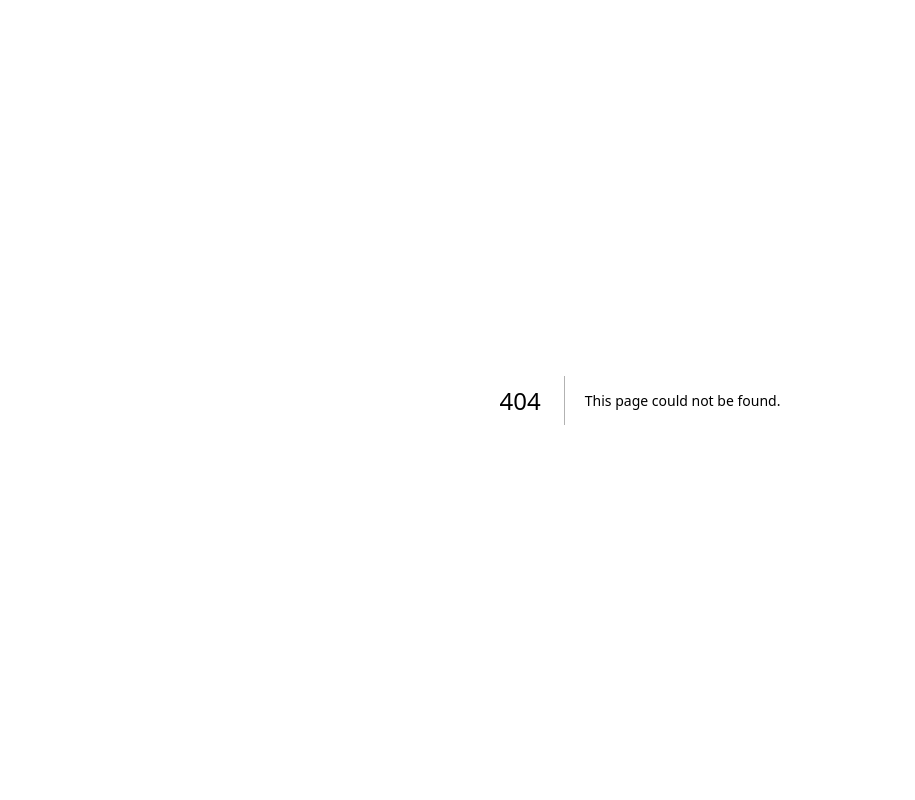
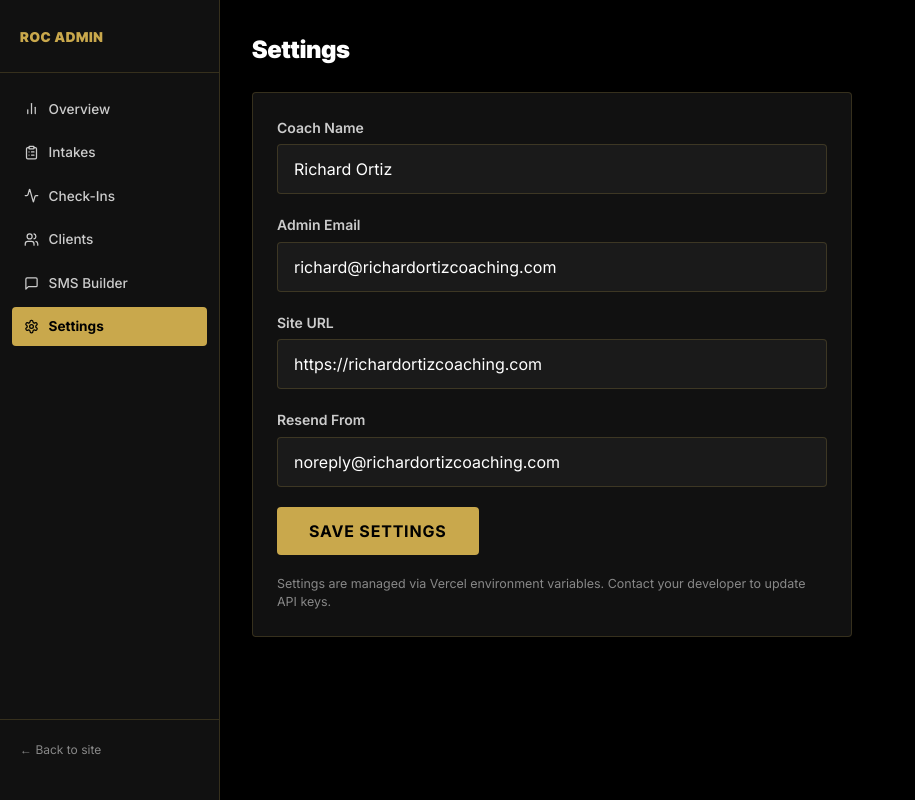
Before and after one commit to asaasinai/richard-ortiz-coaching, a Next.js app: page /admin/settings in a window 1280 px wide. Before the commit this address had no page. Shown: the whole page, without its empty margins (0-915 px from the left). Built offline with nearby package versions, Linux system fonts and the light colour scheme.

Commit message:
feat: src/app/admin/settings/page.tsx

```diff
--- /dev/null
+++ b/src/app/admin/settings/page.tsx
@@ -0,0 +1,22 @@
+export default function AdminSettingsPage() {
+  return (
+    <div style={{ maxWidth:600 }}>
+      <h1 style={{ fontFamily:"Inter Tight,sans-serif",fontWeight:900,fontSize:"1.5rem",marginBottom:"1.5rem" }}>Settings</h1>
+      <div className="card" style={{ display:"flex",flexDirection:"column",gap:"1.25rem" }}>
+        {[
+          ["Coach Name","Richard Ortiz"],
+          ["Admin Email","richard@richardortizcoaching.com"],
+          ["Site URL","https://richardortizcoaching.com"],
+          ["Resend From","noreply@richardortizcoaching.com"],
+        ].map(([label,val]) => (
+          <div key={label}>
+            <label>{label}</label>
+            <input defaultValue={val} />
+          </div>
+        ))}
+        <button className="btn-gold" style={{ alignSelf:"flex-start" }}>Save Settings</button>
+        <p style={{ fontSize:"0.78rem",color:"var(--text-mute)" }}>Settings are managed via Vercel environment variables. Contact your developer to update API keys.</p>
+      </div>
+    </div>
+  )
+}
```
